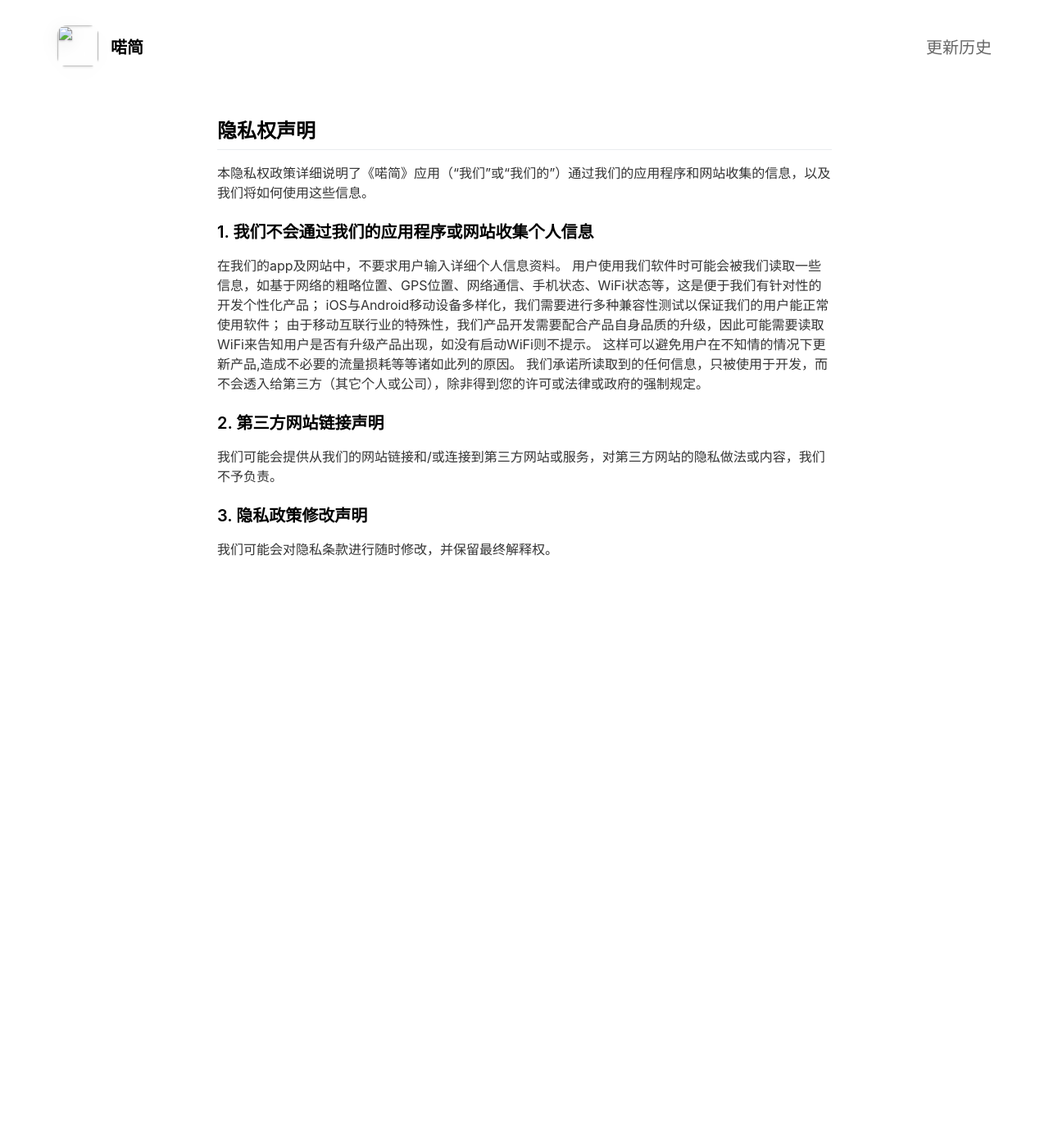
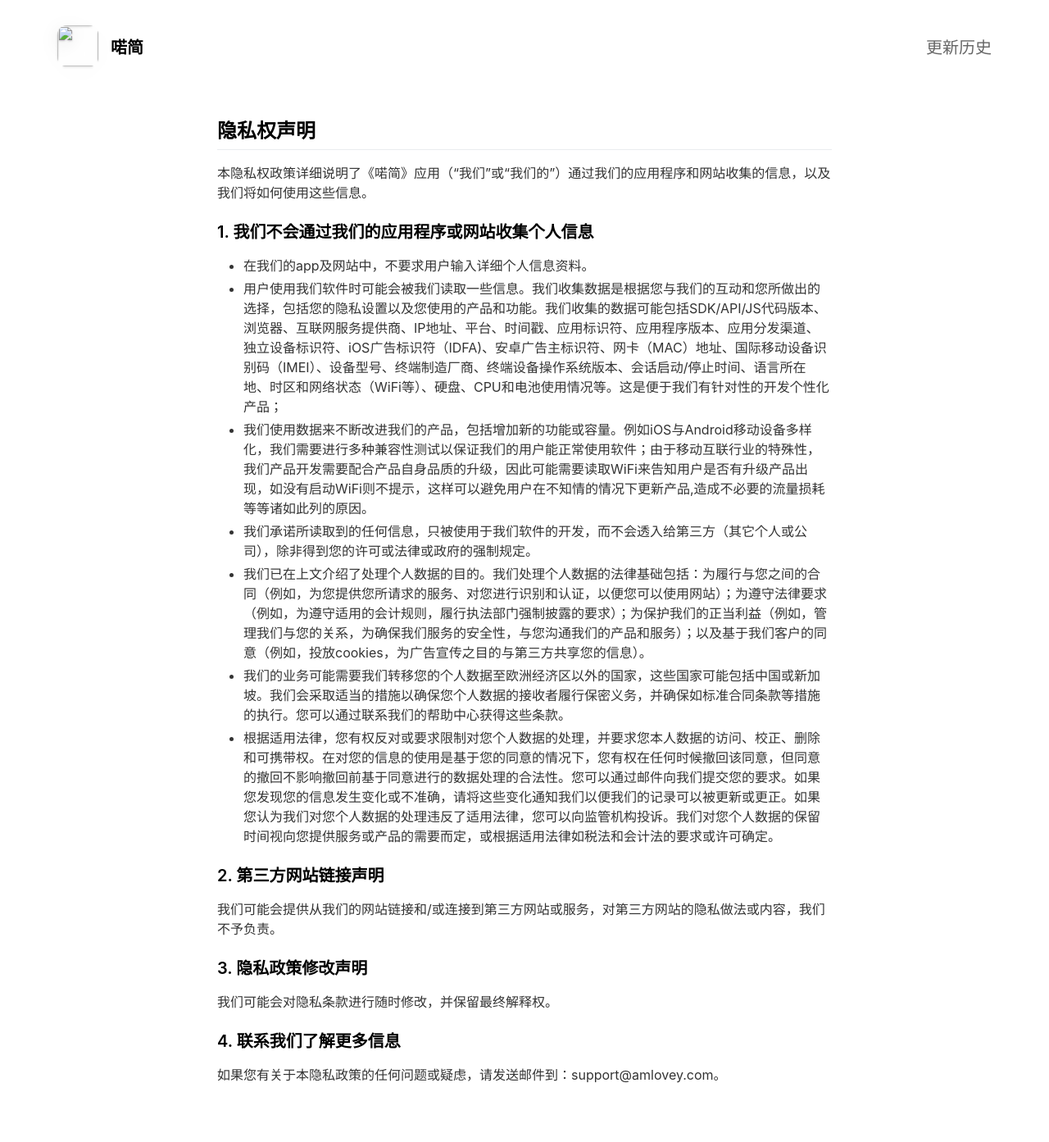
Before and after one commit to sgz9/sgz9.github.io, a Jekyll site: the page built from _pages/privacypolicy.md, in a window 1280 px wide. Shown: the whole page at 82% size. Built offline with Jekyll 4.4.1, drawn with Linux system fonts in a browser that asks for light colours; nearby versions of some CDN libraries; before the commit the page ends 900 px from its top, so only the background shows below that.

Commit message:
Update privacypolicy.md

```diff
--- a/_pages/privacypolicy.md
+++ b/_pages/privacypolicy.md
@@ -10,15 +10,23 @@ include_in_header: false
 本隐私权政策详细说明了《喏简》应用（“我们”或“我们的”）通过我们的应用程序和网站收集的信息，以及我们将如何使用这些信息。
 
 ### 1. 我们不会通过我们的应用程序或网站收集个人信息
-在我们的app及网站中，不要求用户输入详细个人信息资料。
-用户使用我们软件时可能会被我们读取一些信息，如基于网络的粗略位置、GPS位置、网络通信、手机状态、WiFi状态等，这是便于我们有针对性的开发个性化产品；
-iOS与Android移动设备多样化，我们需要进行多种兼容性测试以保证我们的用户能正常使用软件；
-由于移动互联行业的特殊性，我们产品开发需要配合产品自身品质的升级，因此可能需要读取WiFi来告知用户是否有升级产品出现，如没有启动WiFi则不提示。
-这样可以避免用户在不知情的情况下更新产品,造成不必要的流量损耗等等诸如此列的原因。
-我们承诺所读取到的任何信息，只被使用于开发，而不会透入给第三方（其它个人或公司），除非得到您的许可或法律或政府的强制规定。
+
+* 在我们的app及网站中，不要求用户输入详细个人信息资料。
+* 用户使用我们软件时可能会被我们读取一些信息。我们收集数据是根据您与我们的互动和您所做出的选择，包括您的隐私设置以及您使用的产品和功能。我们收集的数据可能包括SDK/API/JS代码版本、浏览器、互联网服务提供商、IP地址、平台、时间戳、应用标识符、应用程序版本、应用分发渠道、独立设备标识符、iOS广告标识符（IDFA)、安卓广告主标识符、网卡（MAC）地址、国际移动设备识别码（IMEI）、设备型号、终端制造厂商、终端设备操作系统版本、会话启动/停止时间、语言所在地、时区和网络状态（WiFi等）、硬盘、CPU和电池使用情况等。这是便于我们有针对性的开发个性化产品；
+* 我们使用数据来不断改进我们的产品，包括增加新的功能或容量。例如iOS与Android移动设备多样化，我们需要进行多种兼容性测试以保证我们的用户能正常使用软件；由于移动互联行业的特殊性，我们产品开发需要配合产品自身品质的升级，因此可能需要读取WiFi来告知用户是否有升级产品出现，如没有启动WiFi则不提示，这样可以避免用户在不知情的情况下更新产品,造成不必要的流量损耗等等诸如此列的原因。
+* 我们承诺所读取到的任何信息，只被使用于我们软件的开发，而不会透入给第三方（其它个人或公司），除非得到您的许可或法律或政府的强制规定。
+* 我们已在上文介绍了处理个人数据的目的。我们处理个人数据的法律基础包括：为履行与您之间的合同（例如，为您提供您所请求的服务、对您进行识别和认证，以便您可以使用网站）；为遵守法律要求（例如，为遵守适用的会计规则，履行执法部门强制披露的要求）；为保护我们的正当利益（例如，管理我们与您的关系，为确保我们服务的安全性，与您沟通我们的产品和服务）；以及基于我们客户的同意（例如，投放cookies，为广告宣传之目的与第三方共享您的信息）。
+* 我们的业务可能需要我们转移您的个人数据至欧洲经济区以外的国家，这些国家可能包括中国或新加坡。我们会采取适当的措施以确保您个人数据的接收者履行保密义务，并确保如标准合同条款等措施的执行。您可以通过联系我们的帮助中心获得这些条款。
+* 根据适用法律，您有权反对或要求限制对您个人数据的处理，并要求您本人数据的访问、校正、删除和可携带权。在对您的信息的使用是基于您的同意的情况下，您有权在任何时候撤回该同意，但同意的撤回不影响撤回前基于同意进行的数据处理的合法性。您可以通过邮件向我们提交您的要求。如果您发现您的信息发生变化或不准确，请将这些变化通知我们以便我们的记录可以被更新或更正。如果您认为我们对您个人数据的处理违反了适用法律，您可以向监管机构投诉。我们对您个人数据的保留时间视向您提供服务或产品的需要而定，或根据适用法律如税法和会计法的要求或许可确定。
 
 ### 2. 第三方网站链接声明
+
 我们可能会提供从我们的网站链接和/或连接到第三方网站或服务，对第三方网站的隐私做法或内容，我们不予负责。
 
 ### 3. 隐私政策修改声明
+
 我们可能会对隐私条款进行随时修改，并保留最终解释权。
+
+### 4. 联系我们了解更多信息
+
+如果您有关于本隐私政策的任何问题或疑虑，请发送邮件到：support@amlovey.com。
```
